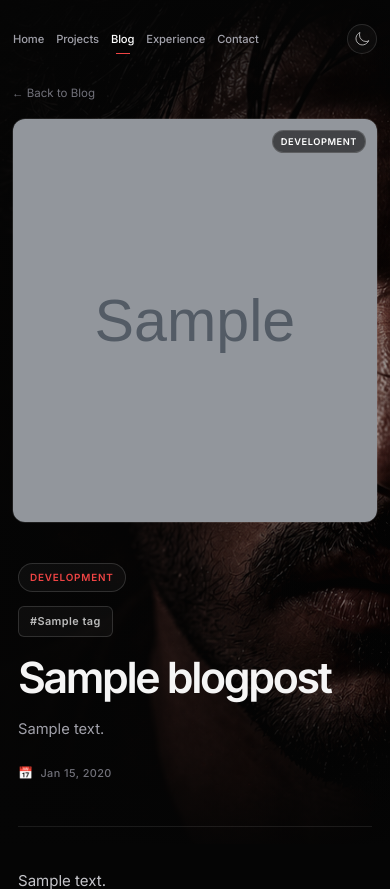
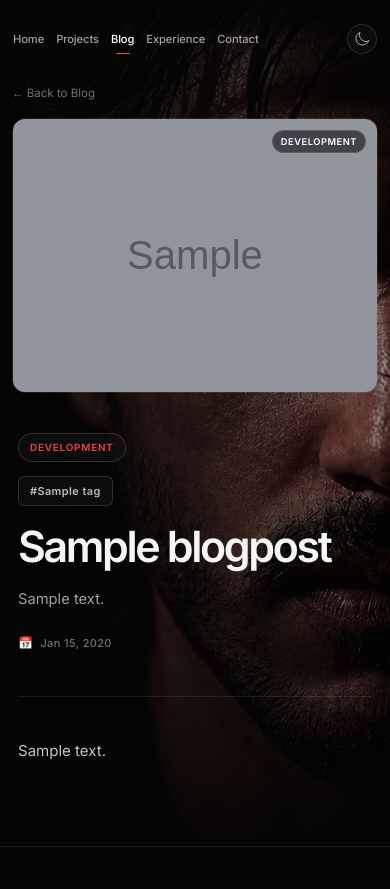
Before and after one commit to rmanikk/Portfolio, a Django app: a page that uses templates/base.html in a window 390 px wide. Shown: the top 889 px of the page. Run offline with Django 5.2, Linux system fonts and the light colour scheme; data comes from the database, SQL or seed files in the repository; tables that the repository leaves empty hold one stand-in row (values such as "Sample post"); grey boxes marked "Sample" are stand-in pictures; style sheets or scripts are compiled from the project's sources; some libraries are stand-ins or nearby versions.

Commit message:
Fix responsive blog article cover

```diff
--- a/static/css/blog.css
+++ b/static/css/blog.css
@@ -1500,10 +1500,8 @@
 
 
     .article-cover {
-        height: 48vh;
-
-        min-height: 260px;
-
+         height: auto;
+        min-height: 0;
         border-radius: 13px;
     }
 
```
